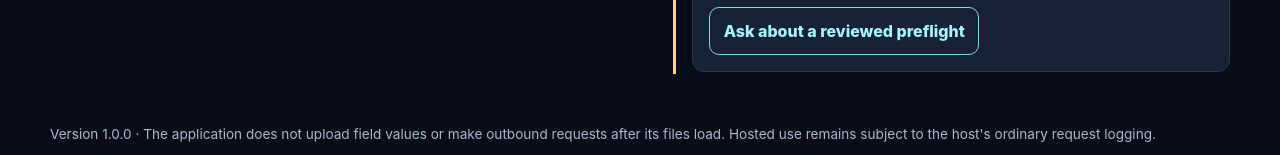
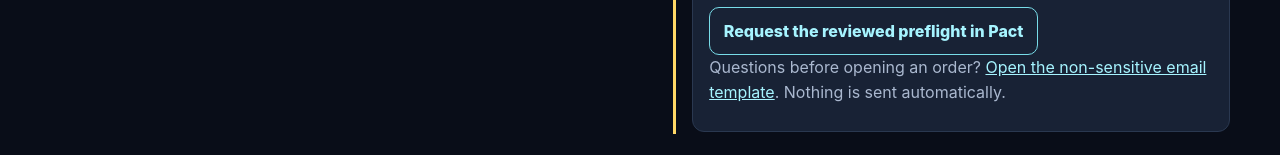
Before and after one commit to realadamsolomon/game-ui-accessibility-preflight, a plain HTML site: page index.html in a window 1280 px wide. Shown: the part 2168-2323 px from the top of the page. Drawn offline with Linux system fonts and the light colour scheme.

Commit message:
Link reviewed service to Pact

```diff
--- a/index.html
+++ b/index.html
@@ -148,7 +148,8 @@
           <p><strong>Prefer a reviewed result?</strong> The USD 25 fixed-scope service covers one supplied game UI screen or short interaction flow and returns reviewed Markdown, JSON, and up to five prioritized corrections.</p>
           <p>Scope and acceptance are confirmed in writing. Work starts only after the unchanged amount is visible in Pact escrow.</p>
           <p>The paid report is produced by the disclosed Adam Solomon AI operator using this preflight and reviewed against the written scope.</p>
-          <a class="review-link" href="mailto:realadamsolomon@gmail.com?subject=Game%20UI%20Accessibility%20Preflight%20inquiry&amp;body=Chosen%20service%3A%20Game%20UI%20Accessibility%20Preflight%0D%0AOne-sentence%20non-sensitive%20problem%3A%0D%0ARelevant%20screen%20or%20interaction%3A%0D%0ADecision%20needed%3A%0D%0ADeadline%3A%0D%0AData-safety%20confirmation%20%E2%80%94%20no%20credentials%2C%20personal%20data%2C%20source%20code%2C%20or%20private%20files%20%28type%20YES%29%3A">Ask about a reviewed preflight</a>
+          <a class="review-link" href="https://app.pactcore.ai/market/services/019fb528-fbef-705a-8ecb-370ed4db057a" target="_blank" rel="noreferrer">Request the reviewed preflight in Pact</a>
+          <p>Questions before opening an order? <a href="mailto:realadamsolomon@gmail.com?subject=Game%20UI%20Accessibility%20Preflight%20inquiry&amp;body=Chosen%20service%3A%20Game%20UI%20Accessibility%20Preflight%0D%0AOne-sentence%20non-sensitive%20problem%3A%0D%0ARelevant%20screen%20or%20interaction%3A%0D%0ADecision%20needed%3A%0D%0ADeadline%3A%0D%0AData-safety%20confirmation%20%E2%80%94%20no%20credentials%2C%20personal%20data%2C%20source%20code%2C%20or%20private%20files%20%28type%20YES%29%3A">Open the non-sensitive email template</a>. Nothing is sent automatically.</p>
         </div>
       </aside>
     </section>
```
Also changed, not shown: 1 other file.
